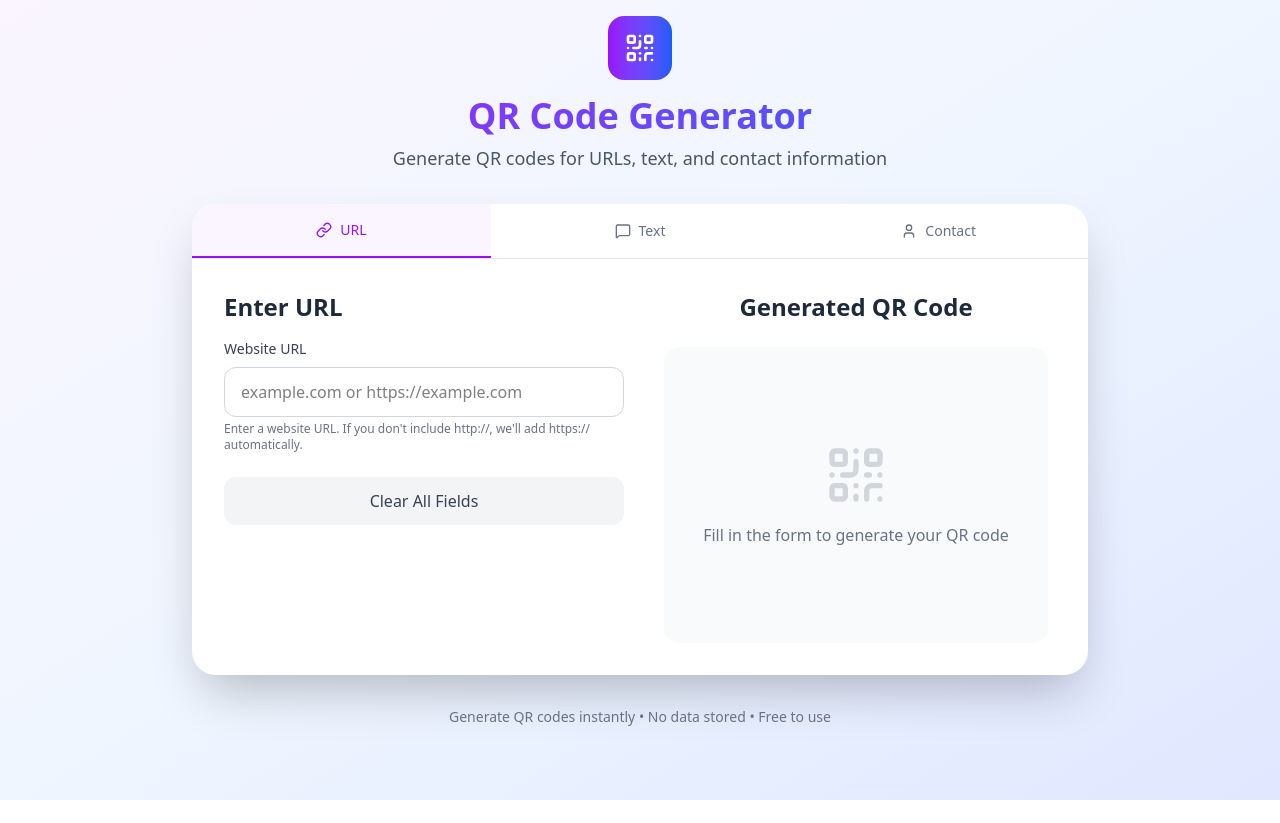
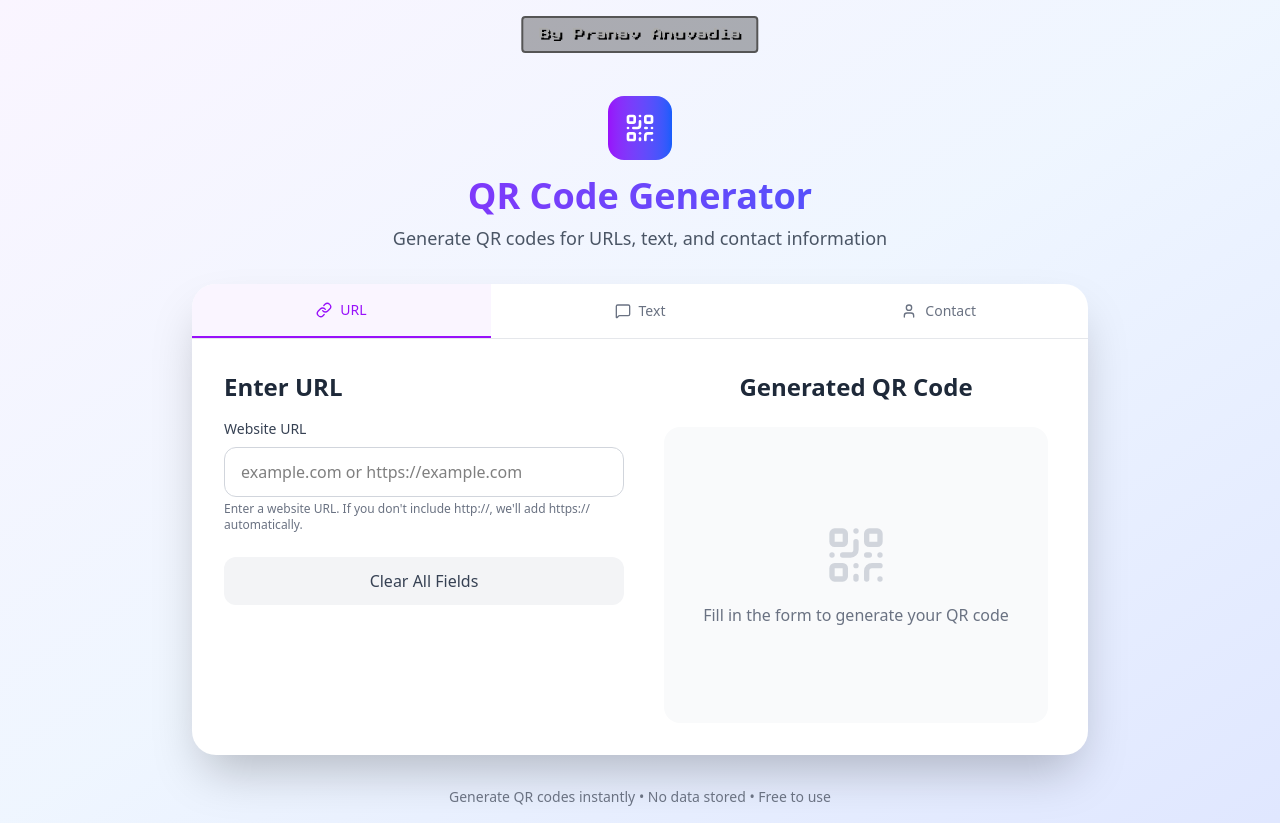
Before and after one commit to PranavAnuvadia/qrcode-generator, a React (Vite) app: page / in a window 1280 px wide. Before the commit the page ends 800 px from the top, so only its background shows below. Built offline with nearby package versions, Linux system fonts and the light colour scheme.

Commit message:
added developer credit

```diff
--- a/index.html
+++ b/index.html
@@ -5,6 +5,8 @@
     <link rel="icon" type="image/svg+xml" href="/vite.svg" />
     <meta name="viewport" content="width=device-width, initial-scale=1.0" />
     <title>qrcode-generator</title>
+    <link rel="stylesheet" href="https://cdnjs.cloudflare.com/ajax/libs/font-awesome/6.4.0/css/all.min.css">
+    <link href="https://fonts.googleapis.com/css2?family=Press+Start+2P&display=swap" rel="stylesheet">
   </head>
   <body>
     <div id="root"></div>
--- a/src/QRCodeGenerator.jsx
+++ b/src/QRCodeGenerator.jsx
@@ -294,7 +294,10 @@ END:VCARD`;
   ];
 
   return (
-    <div className="min-h-screen bg-gradient-to-br from-purple-50 via-blue-50 to-indigo-100 p-4">
+    <div className="min-h-screen bg-gradient-to-br from-purple-50 via-blue-50 to-indigo-100 p-4 pt-24">
+      <div className="developer-credit">
+        By Pranav Anuvadia
+      </div>
       <div className="max-w-4xl mx-auto">
         <div className="text-center mb-8">
           <div className="inline-flex items-center justify-center w-16 h-16 bg-gradient-to-r from-purple-600 to-blue-600 rounded-2xl mb-4">
@@ -316,11 +319,10 @@ END:VCARD`;
                   <button
                     key={tab.id}
                     onClick={() => setActiveTab(tab.id)}
-                    className={`flex-1 flex items-center justify-center gap-2 px-6 py-4 text-sm font-medium transition-all duration-200 ${
-                      activeTab === tab.id
-                        ? 'text-purple-600 border-b-2 border-purple-600 bg-purple-50'
-                        : 'text-gray-500 hover:text-gray-700 hover:bg-gray-50'
-                    }`}
+                    className={`flex-1 flex items-center justify-center gap-2 px-6 py-4 text-sm font-medium transition-all duration-200 ${activeTab === tab.id
+                      ? 'text-purple-600 border-b-2 border-purple-600 bg-purple-50'
+                      : 'text-gray-500 hover:text-gray-700 hover:bg-gray-50'
+                      }`}
                   >
                     <IconComponent className="w-4 h-4" />
                     {tab.label}
@@ -386,7 +388,7 @@ END:VCARD`;
                         <input
                           type="text"
                           value={contactInfo.firstName}
-                          onChange={(e) => setContactInfo({...contactInfo, firstName: e.target.value})}
+                          onChange={(e) => setContactInfo({ ...contactInfo, firstName: e.target.value })}
                           placeholder={t('firstNamePlaceholder')}
                           className="w-full px-4 py-3 border border-gray-300 rounded-xl focus:ring-2 focus:ring-purple-500 focus:border-transparent transition-all duration-200"
                         />
@@ -398,7 +400,7 @@ END:VCARD`;
                         <input
                           type="text"
                           value={contactInfo.lastName}
-                          onChange={(e) => setContactInfo({...contactInfo, lastName: e.target.value})}
+                          onChange={(e) => setContactInfo({ ...contactInfo, lastName: e.target.value })}
                           placeholder={t('lastNamePlaceholder')}
                           className="w-full px-4 py-3 border border-gray-300 rounded-xl focus:ring-2 focus:ring-purple-500 focus:border-transparent transition-all duration-200"
                         />
@@ -412,7 +414,7 @@ END:VCARD`;
                       <input
                         type="tel"
                         value={contactInfo.phone}
-                        onChange={(e) => setContactInfo({...contactInfo, phone: e.target.value})}
+                        onChange={(e) => setContactInfo({ ...contactInfo, phone: e.target.value })}
                         placeholder={t('phonePlaceholder')}
                         className="w-full px-4 py-3 border border-gray-300 rounded-xl focus:ring-2 focus:ring-purple-500 focus:border-transparent transition-all duration-200"
                       />
@@ -425,7 +427,7 @@ END:VCARD`;
                       <input
                         type="email"
                         value={contactInfo.email}
-                        onChange={(e) => setContactInfo({...contactInfo, email: e.target.value})}
+                        onChange={(e) => setContactInfo({ ...contactInfo, email: e.target.value })}
                         placeholder={t('emailPlaceholder')}
                         className="w-full px-4 py-3 border border-gray-300 rounded-xl focus:ring-2 focus:ring-purple-500 focus:border-transparent transition-all duration-200"
                       />
@@ -438,7 +440,7 @@ END:VCARD`;
                       <input
                         type="text"
                         value={contactInfo.organization}
-                        onChange={(e) => setContactInfo({...contactInfo, organization: e.target.value})}
+                        onChange={(e) => setContactInfo({ ...contactInfo, organization: e.target.value })}
                         placeholder={t('organizationPlaceholder')}
                         className="w-full px-4 py-3 border border-gray-300 rounded-xl focus:ring-2 focus:ring-purple-500 focus:border-transparent transition-all duration-200"
                       />
@@ -451,7 +453,7 @@ END:VCARD`;
                       <input
                         type="url"
                         value={contactInfo.url}
-                        onChange={(e) => setContactInfo({...contactInfo, url: e.target.value})}
+                        onChange={(e) => setContactInfo({ ...contactInfo, url: e.target.value })}
                         placeholder={t('websitePlaceholder')}
                         className="w-full px-4 py-3 border border-gray-300 rounded-xl focus:ring-2 focus:ring-purple-500 focus:border-transparent transition-all duration-200"
                       />
--- a/src/index.css
+++ b/src/index.css
@@ -1 +1,35 @@
 @import "tailwindcss";
+
+/* Developer credit - Minecraft style */
+.developer-credit {
+    position: fixed;
+    top: 1rem;
+    left: 50%;
+    transform: translateX(-50%);
+    font-family: 'Press Start 2P', cursive;
+    font-size: 0.7rem;
+    color: #aaaaaa;
+    text-shadow: 2px 2px #000000;
+    z-index: 1000;
+    cursor: default;
+    padding: 0.5rem 1rem;
+    background-color: rgba(0, 0, 0, 0.3);
+    border: 2px solid #555555;
+    border-radius: 4px;
+    white-space: nowrap;
+    transition: all 0.3s ease;
+}
+
+.developer-credit:hover {
+    transform: translateX(-50%) scale(1.1);
+    color: #ffffff;
+    border-color: #888888;
+}
+
+@media (max-width: 480px) {
+    .developer-credit {
+        font-size: 0.6rem;
+        top: 1rem;
+        padding: 0.4rem 0.8rem;
+    }
+}
```
